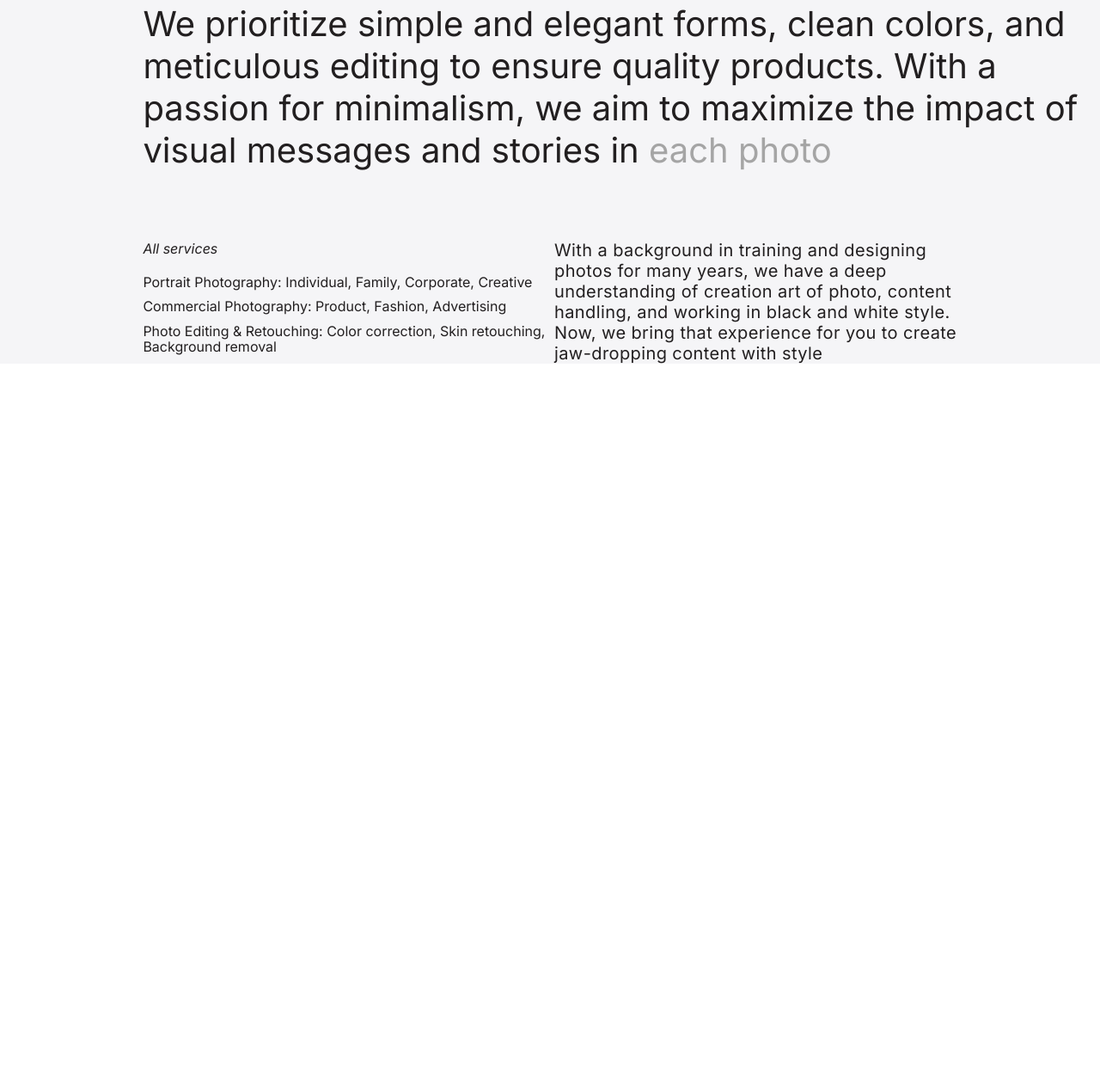
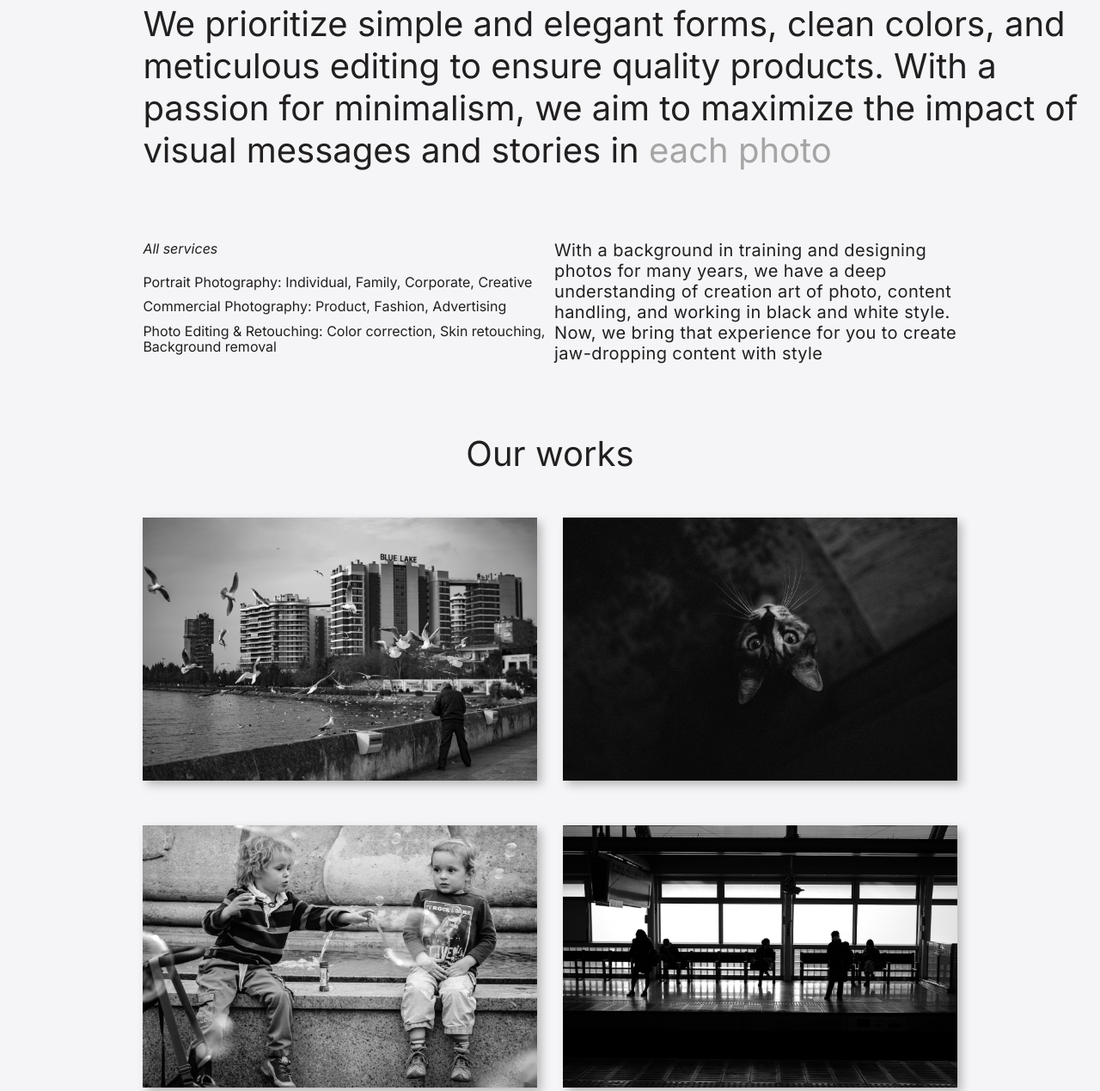
Before and after one commit to K-4Ok/1st_movasion_project_web_developer_course, a plain HTML site: page src/index.html in a window 1280 px wide. Shown: the part 912-2181 px from the top of the page at 86% size. Before the commit the page ends 1335 px from the top, so only its background shows below. Drawn offline with Linux system fonts and the light colour scheme.

Commit message:
урок 40 выполнен:Практика. Создаем grid-секцию. Добавлена секция works с фотографиями, создана сетка grid для них, автоматизирована заполнение фоток в ней и заданы размеры колонок и строк через fr

```diff
--- a/src/css/style.css
+++ b/src/css/style.css
@@ -44,7 +44,14 @@ html {
 .container {
 	padding: 0 var(--container-padding-horizontal);
 }
-
+.title {
+	font-weight: 400;
+	font-size: 40px;
+	color: var(--dark, #221F20);
+	text-align: center;
+	font-style: normal;
+	line-height: normal;
+}
 .promo {
 	position: relative;
 	min-height: 100vh; /*ensures that an element is at least as tall as 100% of the viewport height (the visible browser window).*/
@@ -101,7 +108,7 @@ html {
 	background: rgba(217, 217, 217, 0);
 	font-weight: 100;
 	font-size: 16px;
-	color: var(--light);
+	color: var(--light, #F5F5F7);
 	line-height: normal;
 	cursor: pointer; /* если при наведении на кнопку стрелка не превращается в курсор */
 }
@@ -121,7 +128,7 @@ html {
 }
 
 .about {
-	background-color: var(--light);
+	background-color: var(--light, #F5F5F7);
 	padding-top: 80px;
 }
 .about__title{
@@ -177,3 +184,22 @@ html {
 	color: var(--dark, #221F20);
 	line-height: normal;
 }
+.works {
+	background-color: var(--light, #F5F5F7);
+	padding-top: 80px;
+}
+.works__grid{
+	display: grid;
+	margin-top: 50px;
+	grid-template-columns: repeat(2, 1fr);
+	grid-template-rows: repeat(2, 1fr) 1.5fr;
+	/* grid-template-rows: repeat(2, 463px) 700px; */
+	gap: 50px 30px; /*row-gap coulumn-gap*/
+	img {
+		width:100%; /*fix того момента что при больших разрешениях мониторов фотки оставались маленькими, это для первого варианта с fr-ками. Тут длинна фото автоматически подстраивается под размеры гридов, а гриды автоматически подстраиваются под размер монитора через fr*/
+		/* height: 100%;
+		object-fit: cover;  */
+		/* тут height и object-fit используется в сочетании с пиксельной постановкой колонок грида grid-template-rows: repeat(2, 463px) 700px; как альтернативный вариант, но это вариант так себе*/
+		box-shadow: 5px 5px 10px 0 rgba(0, 0, 0, 0.25);
+	}
+}
--- a/src/index.html
+++ b/src/index.html
@@ -63,6 +63,18 @@
 					</div>
 				</div>
 			</section>
+			<section class="works">
+				<div class="container">
+					<h2 class="title">Our works</h2>
+					<div class="works__grid">
+						<img src="img/works/bridge.jpg" alt="bridge">
+						<img src="img/works/cat.jpg" alt="cat">
+						<img src="img/works/children.jpg" alt="children">
+						<img src="img/works/train.jpg" alt="train">
+						<img src="img/works/underground.jpg" alt="underground">
+					</div>
+				</div>
+			</section>
 		</main>
 	</body>
 </html>
```
